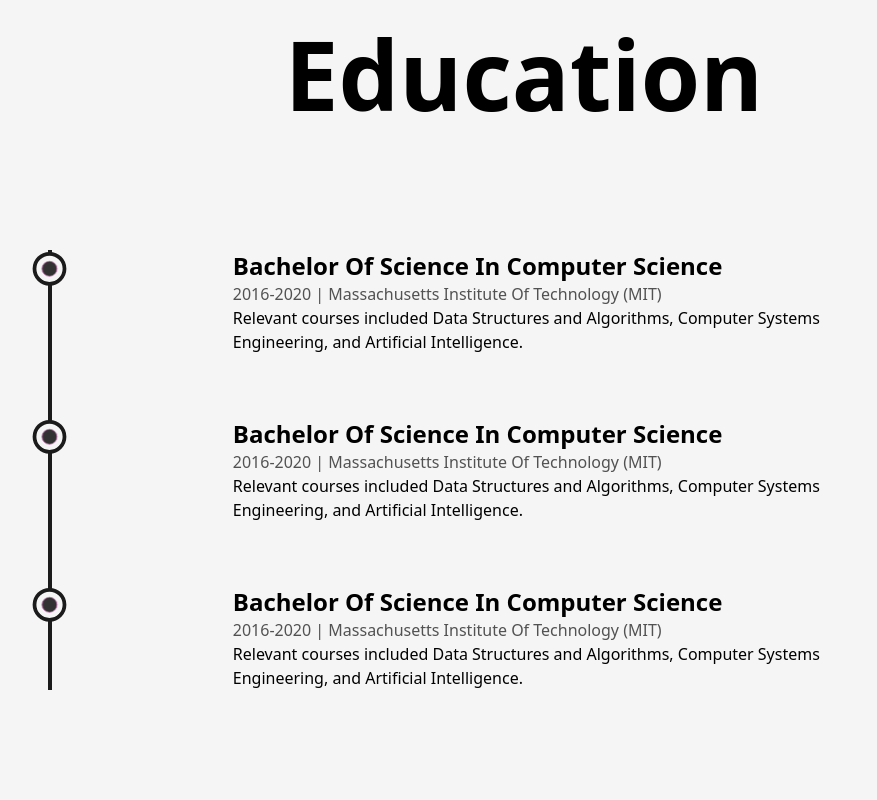
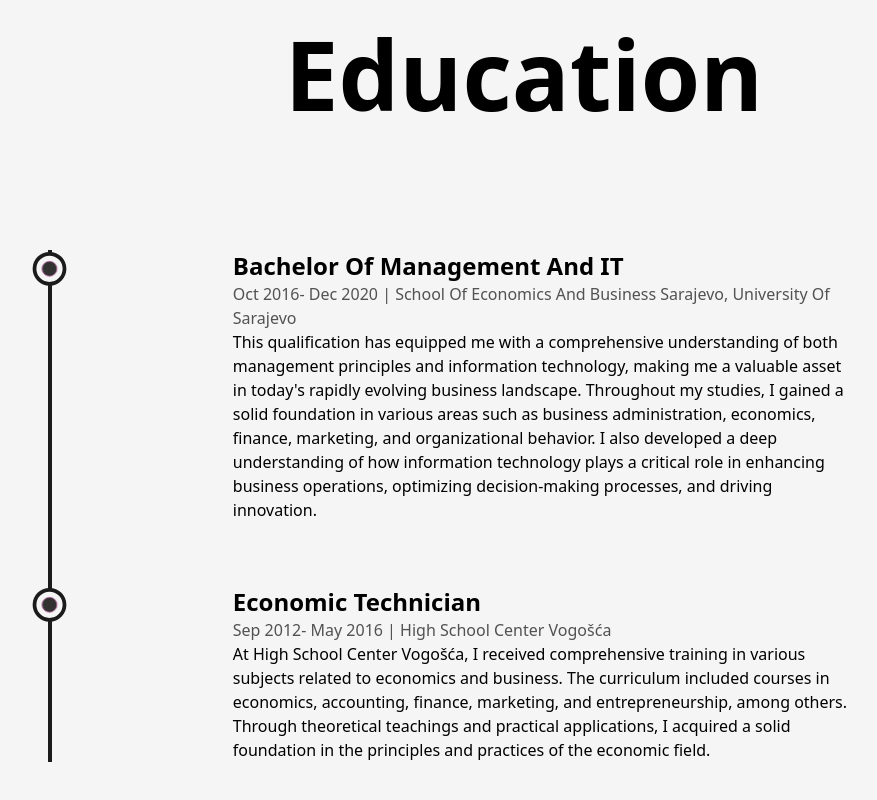
Before and after one commit to amerv97/Next.js-amervarajic-portfolio, a Next.js app in the folder Next.js-Developer-Portfolio-Starter-Code-main/: page /about in a window 1280 px wide. Shown: the part 3363-4163 px from the top of the page, without its empty margins (116-993 px from the left). Built offline with nearby package versions, Linux system fonts and the light colour scheme.

Commit message:
Education info part finished

```diff
--- a/Next.js-Developer-Portfolio-Starter-Code-main/src/components/Education.js
+++ b/Next.js-Developer-Portfolio-Starter-Code-main/src/components/Education.js
@@ -60,25 +60,18 @@ const Education = () => {
 
           <ul className="w-full flex flex-col items-start justify-between ml-4 xs:ml-2">
             <Details
-              type="Bachelor Of Science In Computer Science"
-              time="2016-2020"
-              place="Massachusetts Institute Of Technology (MIT)"
-              info="Relevant courses included Data Structures and Algorithms, Computer Systems Engineering, and Artificial
-              Intelligence."
+              type="Bachelor of Management and IT"
+              time="Oct 2016- Dec 2020"
+              place="School of Economics and Business Sarajevo, University of Sarajevo"
+              info="This qualification has equipped me with a comprehensive understanding of both management principles and information technology, making me a valuable asset in today's rapidly evolving business landscape.
+
+              Throughout my studies, I gained a solid foundation in various areas such as business administration, economics, finance, marketing, and organizational behavior. I also developed a deep understanding of how information technology plays a critical role in enhancing business operations, optimizing decision-making processes, and driving innovation."
             />
             <Details
-              type="Bachelor Of Science In Computer Science"
-              time="2016-2020"
-              place="Massachusetts Institute Of Technology (MIT)"
-              info="Relevant courses included Data Structures and Algorithms, Computer Systems Engineering, and Artificial
-              Intelligence."
-            />
-            <Details
-              type="Bachelor Of Science In Computer Science"
-              time="2016-2020"
-              place="Massachusetts Institute Of Technology (MIT)"
-              info="Relevant courses included Data Structures and Algorithms, Computer Systems Engineering, and Artificial
-              Intelligence."
+              type="Economic technician"
+              time="Sep 2012- May 2016"
+              place="High School Center Vogošća"
+              info="At High School Center Vogošća, I received comprehensive training in various subjects related to economics and business. The curriculum included courses in economics, accounting, finance, marketing, and entrepreneurship, among others. Through theoretical teachings and practical applications, I acquired a solid foundation in the principles and practices of the economic field."
             />
           </ul>
         </div>
```
